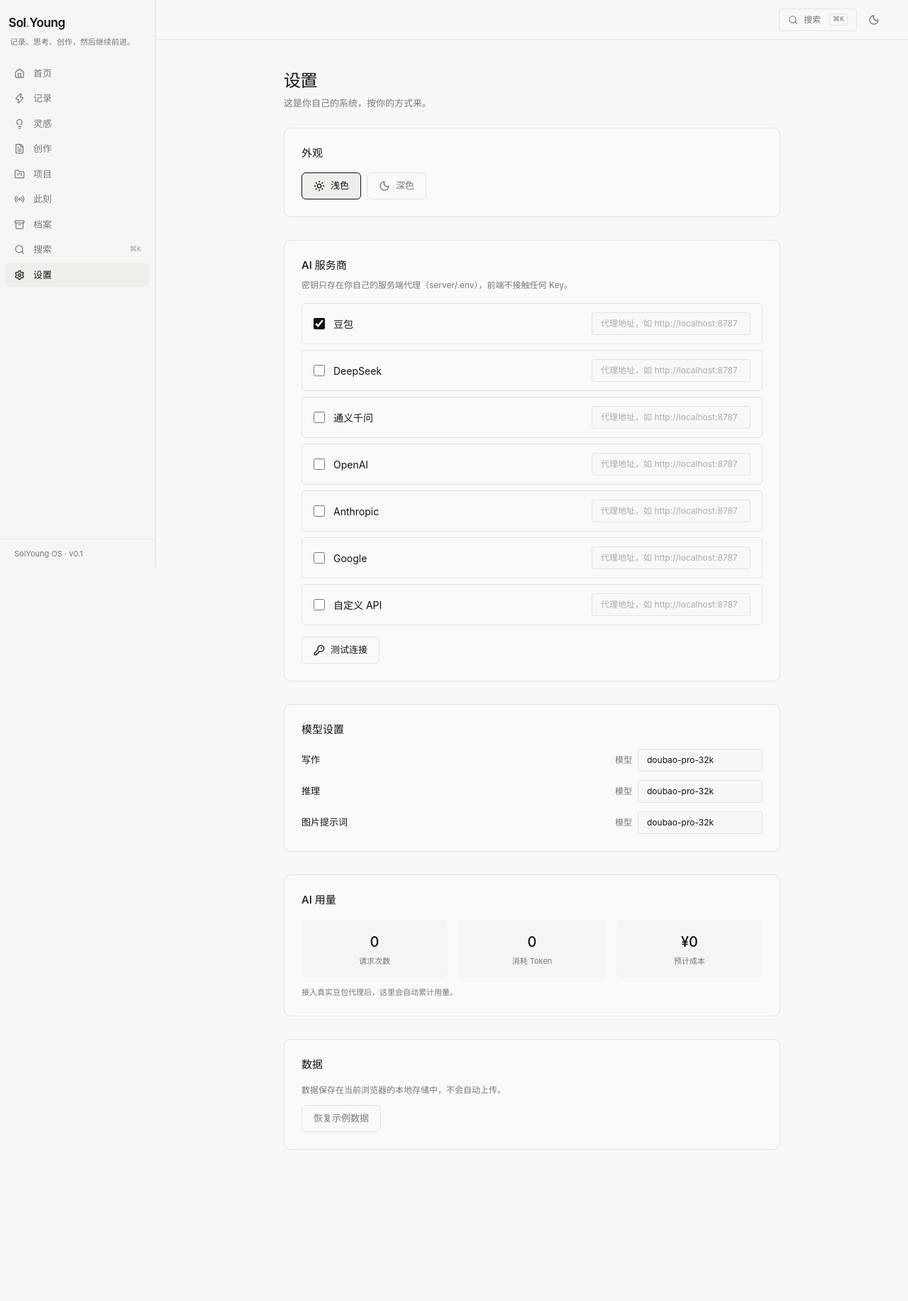
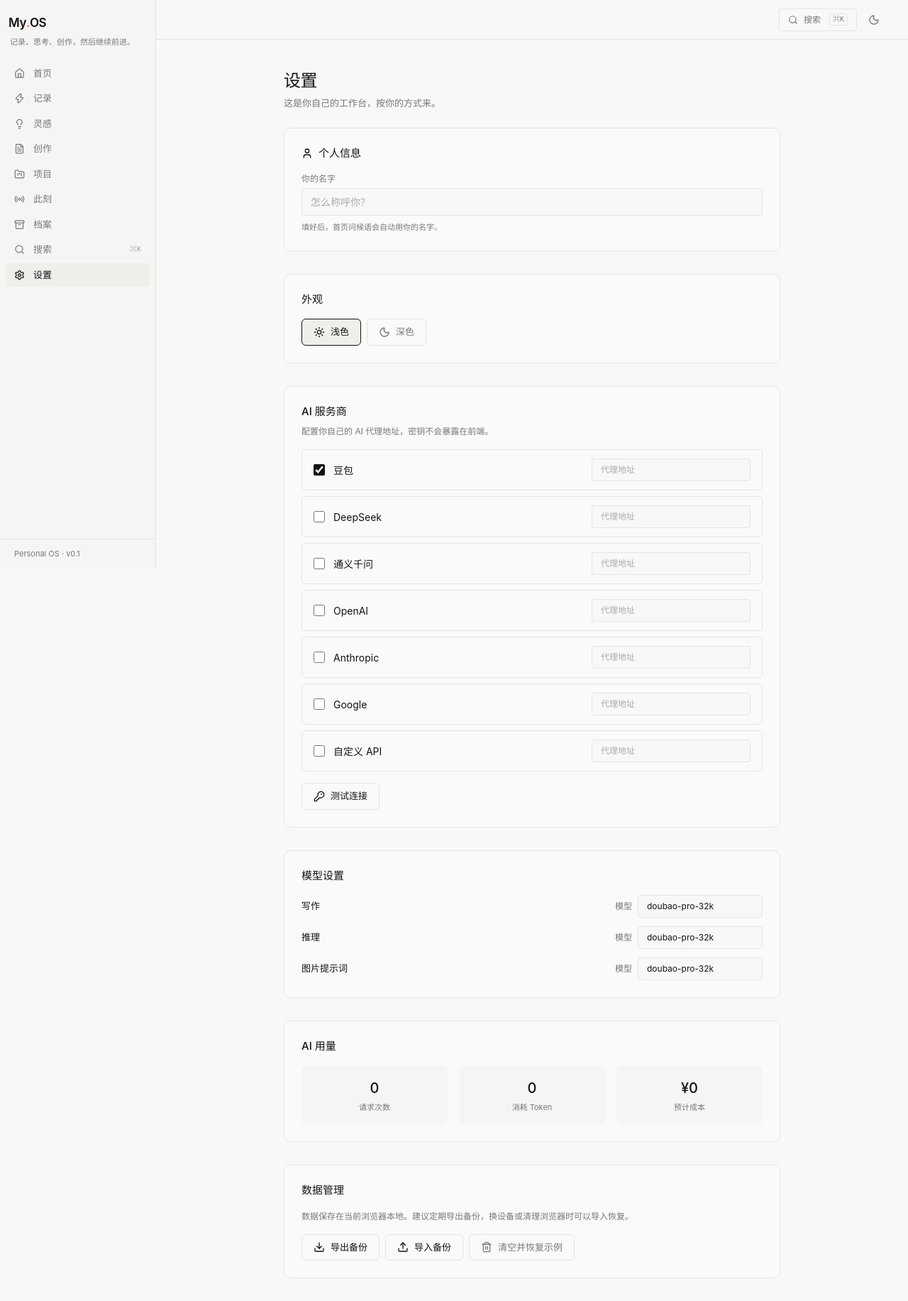
Before and after one commit to SolYoung-Ai/OS, a React (Vite) app: page /#/settings in a window 1280 px wide. Shown: the whole page at 71% size. Before the commit the page ends 1652 px from the top, so only its background shows below. Built offline with nearby package versions, Linux system fonts and the light colour scheme.

Commit message:
feat: 通用化改造 - 去掉个人数据，加用户自定义名字/数据导入导出/PWA安装支持

```diff
--- a/index.html
+++ b/index.html
@@ -1,10 +1,13 @@
 <!doctype html>
-<html lang="en">
+<html lang="zh-CN">
   <head>
     <meta charset="UTF-8" />
     <meta name="viewport" content="width=device-width, initial-scale=1.0" />
-    <title>Sol.Young OS · 记录、思考、创作</title>
-    <link rel="icon" type="image/png" href="/logo-solyoung.png" />
+    <title>Personal OS · 记录、思考、创作</title>
+    <link rel="icon" type="image/png" href="/solyoung-os/logo-solyoung.png" />
+    <link rel="manifest" href="/solyoung-os/manifest.json" />
+    <meta name="theme-color" content="#F7F7F5" />
+    <meta name="description" content="个人创作工作台：记录、思考、创作、发布、归档" />
   </head>
   <body>
     <div id="root"></div>
--- a/src/components/Layout.tsx
+++ b/src/components/Layout.tsx
@@ -27,7 +27,7 @@ export const Layout = () => {
         className="flex items-baseline text-[17px] font-semibold tracking-tight text-foreground"
         aria-label="回到首页"
       >
-        Sol<span className="text-[#E8632B]">.</span>Young
+        My<span className="text-[#E8632B]">.</span>OS
       </button>
       <p className="mt-1.5 pl-0.5 text-[11px] leading-snug text-muted-foreground">
         记录、思考、创作，然后继续前进。
@@ -69,7 +69,7 @@ export const Layout = () => {
         {renderBrand()}
         {renderDesktopNav()}
         <div className="border-t border-border p-2 text-[11px] text-muted-foreground">
-          <p className="px-3 py-1">SolYoung OS · v0.1</p>
+          <p className="px-3 py-1">Personal OS · v0.1</p>
         </div>
       </aside>
 
@@ -77,7 +77,7 @@ export const Layout = () => {
       <header className="fixed inset-x-0 top-0 z-30 flex h-14 items-center justify-between border-b border-border bg-background/80 px-4 backdrop-blur md:left-[220px] md:px-8">
         <div className="flex items-center gap-2 md:hidden">
           <span className="text-[15px] font-semibold tracking-tight text-foreground">
-            Sol<span className="text-[#E8632B]">.</span>Young
+            My<span className="text-[#E8632B]">.</span>OS
           </span>
         </div>
 
--- a/src/data/mock.ts
+++ b/src/data/mock.ts
@@ -1,4 +1,4 @@
-// EXPORTS: MOCK_DB (IDB 初始数据), NOW_MONTHS, CONTENT_TYPE_LABEL, CONTENT_STATUS_LABEL, IDEA_STATUS_LABEL, PROJECT_STATUS_LABEL, ARCHIVE_KIND_LABEL, POTENTIAL_LABEL, IDEA_TYPE_LABEL
+// EXPORTS: MOCK_DB, CONTENT_TYPE_LABEL, CONTENT_STATUS_LABEL, IDEA_STATUS_LABEL, PROJECT_STATUS_LABEL, ARCHIVE_KIND_LABEL, POTENTIAL_LABEL, IDEA_TYPE_LABEL
 
 import type {
   IDB,
@@ -11,28 +11,12 @@ import type {
   ArchiveKind,
 } from './types';
 
-// 用相对时间生成 ISO，避免 mock 日期写死导致"最后更新"永远看起来旧
 function daysAgo(n: number, h = 0, m = 0): string {
   const d = new Date();
   d.setDate(d.getDate() - n);
   d.setHours(h, m, 0, 0);
   return d.toISOString();
 }
-
-export const NOW_MONTHS = [
-  'January',
-  'February',
-  'March',
-  'April',
-  'May',
-  'June',
-  'July',
-  'August',
-  'September',
-  'October',
-  'November',
-  'December',
-];
 
 export const CONTENT_TYPE_LABEL: Record<ContentType, string> = {
   shortvideo: '短视频',
@@ -87,6 +71,8 @@ export const IDEA_TYPE_LABEL: Record<IdeaType, string> = {
 
 export const MOCK_DB: IDB = {
   onboarded: true,
+  userSettings: { name: '' },
+
   aiUsage: { requests: 0, tokens: 0, estimatedCostCny: 0 },
 
   aiProviders: [
@@ -106,11 +92,11 @@ export const MOCK_DB: IDB = {
   ],
 
   nowEntries: [
-    { id: 'now-1', text: '终于把 SolYoung OS 的第一版想清楚了。', createdAt: daysAgo(0, 16, 24), updatedAt: daysAgo(0, 16, 24), publishedAt: daysAgo(0, 16, 24) },
-    { id: 'now-2', text: '开始重新研究 AI 视频生成。', createdAt: daysAgo(1, 14, 12), updatedAt: daysAgo(1, 14, 12), publishedAt: daysAgo(1, 14, 12) },
-    { id: 'now-3', text: '重新设计了 SolYoung 的个人网站。', createdAt: daysAgo(3, 11, 5), updatedAt: daysAgo(3, 11, 5), publishedAt: daysAgo(3, 11, 5) },
-    { id: 'now-4', text: '秋禾农汇：开始搭建品牌内容系统。', createdAt: daysAgo(12, 20, 40), updatedAt: daysAgo(12, 20, 40), publishedAt: daysAgo(12, 20, 40) },
-    { id: 'now-5', text: '野秋食验室：跑通第一批产品试样。', createdAt: daysAgo(20, 9, 30), updatedAt: daysAgo(20, 9, 30), publishedAt: daysAgo(20, 9, 30) },
+    { id: 'now-1', text: '整理了一下这个工作台的结构。', createdAt: daysAgo(0, 16, 24), updatedAt: daysAgo(0, 16, 24), publishedAt: daysAgo(0, 16, 24) },
+    { id: 'now-2', text: '开始研究 AI 辅助创作。', createdAt: daysAgo(1, 14, 12), updatedAt: daysAgo(1, 14, 12), publishedAt: daysAgo(1, 14, 12) },
+    { id: 'now-3', text: '重新设计了个人主页。', createdAt: daysAgo(3, 11, 5), updatedAt: daysAgo(3, 11, 5), publishedAt: daysAgo(3, 11, 5) },
+    { id: 'now-4', text: '开始搭建内容创作流程。', createdAt: daysAgo(12, 20, 40), updatedAt: daysAgo(12, 20, 40), publishedAt: daysAgo(12, 20, 40) },
+    { id: 'now-5', text: '跑通了第一条内容。', createdAt: daysAgo(20, 9, 30), updatedAt: daysAgo(20, 9, 30), publishedAt: daysAgo(20, 9, 30) },
   ],
 
   ideas: [
@@ -168,17 +154,17 @@ export const MOCK_DB: IDB = {
     },
     {
       id: 'idea-4',
-      title: '养生品牌的节气内容怎么讲才不油腻',
+      title: '内容创作怎么讲才不空洞',
       originalThought:
-        '元养说做节气内容，容易陷入"什么节气吃什么"的套话。真正打动人的是把食材溯源讲成一个故事。',
+        '很多内容流于表面，真正打动人的是把一个具体的东西讲成一个故事。溯源、细节、人物。',
       type: 'idea',
-      topic: '元养说 / Content',
+      topic: 'Content / Storytelling',
       potential: 'high',
       status: 'ready',
-      suggestedAngles: ['八珍粉溯源', '黄精九蒸九晒的耐心'],
-      candidateTitles: ['一味食材的旅程'],
+      suggestedAngles: ['把产品讲成故事', '细节比观点更打动人'],
+      candidateTitles: ['具体的力量'],
       relatedIdeaIds: [],
-      tags: ['元养说', '节气'],
+      tags: ['内容', '故事'],
       createdAt: daysAgo(5, 13, 20),
       updatedAt: daysAgo(4, 9, 0),
     },
@@ -266,7 +252,7 @@ export const MOCK_DB: IDB = {
   projects: [
     {
       id: 'project-1',
-      name: 'SolYoung 网站',
+      name: '个人主页',
       status: 'active',
       goal: '建立一个长期属于自己的个人网站。',
       taskIds: ['task-1', 'task-2', 'task-3', 'task-4', 'task-5'],
@@ -290,37 +276,25 @@ export const MOCK_DB: IDB = {
     },
     {
       id: 'project-3',
-      name: '野秋食验室',
+      name: '内容实验',
       status: 'active',
-      goal: '产品试样的实验与记录。',
+      goal: '测试不同内容形式和表达方式。',
       taskIds: ['task-8'],
       ideaIds: [],
       contentIds: [],
-      notes: ['第一批试样已经跑通。'],
+      notes: ['第一批测试内容已经跑通。'],
       createdAt: daysAgo(25, 8, 0),
       updatedAt: daysAgo(5, 16, 40),
     },
     {
       id: 'project-4',
-      name: '秋禾农汇',
-      status: 'active',
-      goal: '搭建家乡辣椒品牌的内容系统。',
+      name: '写作练习',
+      status: 'paused',
+      goal: '每周写一篇，保持手感。',
       taskIds: [],
       ideaIds: [],
       contentIds: [],
-      notes: [],
-      createdAt: daysAgo(40, 12, 0),
-      updatedAt: daysAgo(12, 20, 40),
-    },
-    {
-      id: 'project-5',
-      name: 'Camera Simulator',
-      status: 'paused',
-      goal: '一个相机模拟器的小工具。',
-      taskIds: [],
-      ideaIds: [],
-      contentIds: [],
-      notes: ['先暂停，精力在内容上。'],
+      notes: ['先暂停，精力在视频上。'],
       createdAt: daysAgo(60, 15, 0),
       updatedAt: daysAgo(9, 14, 20),
     },
@@ -334,14 +308,14 @@ export const MOCK_DB: IDB = {
     { id: 'task-5', title: '移动端适配', done: false, projectId: 'project-1', createdAt: daysAgo(30, 10, 0), updatedAt: daysAgo(30, 10, 0) },
     { id: 'task-6', title: '测试模型', done: false, projectId: 'project-2', createdAt: daysAgo(18, 9, 0), updatedAt: daysAgo(18, 9, 0) },
     { id: 'task-7', title: '拍摄视频', done: false, projectId: 'project-2', createdAt: daysAgo(18, 9, 0), updatedAt: daysAgo(18, 9, 0) },
-    { id: 'task-8', title: '记录试样反馈', done: false, projectId: 'project-3', createdAt: daysAgo(25, 8, 0), updatedAt: daysAgo(25, 8, 0) },
+    { id: 'task-8', title: '记录反馈', done: false, projectId: 'project-3', createdAt: daysAgo(25, 8, 0), updatedAt: daysAgo(25, 8, 0) },
   ],
 
   archiveEntries: [
-    { id: 'arc-1', kind: 'milestone', title: 'SolYoung OS 开始设计自己的个人创作系统', occurredOn: daysAgo(0, 0, 0).slice(0, 10), createdAt: daysAgo(0, 0, 0), updatedAt: daysAgo(0, 0, 0) },
+    { id: 'arc-1', kind: 'milestone', title: '开始设计自己的个人创作系统', occurredOn: daysAgo(0, 0, 0).slice(0, 10), createdAt: daysAgo(0, 0, 0), updatedAt: daysAgo(0, 0, 0) },
     { id: 'arc-2', kind: 'project', title: 'AI 视频', subtitle: '开始研究 AI 视频生成。', occurredOn: daysAgo(1, 0, 0).slice(0, 10), createdAt: daysAgo(1, 0, 0), updatedAt: daysAgo(1, 0, 0) },
-    { id: 'arc-3', kind: 'project', title: 'SolYoung', subtitle: '重新设计个人网站。', occurredOn: daysAgo(3, 0, 0).slice(0, 10), createdAt: daysAgo(3, 0, 0), updatedAt: daysAgo(3, 0, 0) },
-    { id: 'arc-4', kind: 'project', title: '秋禾农汇', subtitle: '开始搭建品牌内容系统。', occurredOn: daysAgo(12, 0, 0).slice(0, 10), createdAt: daysAgo(12, 0, 0), updatedAt: daysAgo(12, 0, 0) },
-    { id: 'arc-5', kind: 'milestone', title: '元养说', subtitle: '跑通第一批产品试样。', occurredOn: daysAgo(20, 0, 0).slice(0, 10), createdAt: daysAgo(20, 0, 0), updatedAt: daysAgo(20, 0, 0) },
+    { id: 'arc-3', kind: 'project', title: '个人主页', subtitle: '重新设计。', occurredOn: daysAgo(3, 0, 0).slice(0, 10), createdAt: daysAgo(3, 0, 0), updatedAt: daysAgo(3, 0, 0) },
+    { id: 'arc-4', kind: 'project', title: '内容创作', subtitle: '开始搭建内容系统。', occurredOn: daysAgo(12, 0, 0).slice(0, 10), createdAt: daysAgo(12, 0, 0), updatedAt: daysAgo(12, 0, 0) },
+    { id: 'arc-5', kind: 'milestone', title: '第一条内容', subtitle: '跑通。', occurredOn: daysAgo(20, 0, 0).slice(0, 10), createdAt: daysAgo(20, 0, 0), updatedAt: daysAgo(20, 0, 0) },
   ],
 };
--- a/src/data/types.ts
+++ b/src/data/types.ts
@@ -129,6 +129,11 @@ export interface IAIUsage {
   estimatedCostCny: number;
 }
 
+// ── 用户设置 ──────────────────────────────────────────────
+export interface IUserSettings {
+  name: string; // 用户昵称，首页问候语用
+}
+
 // ── 数据库 ────────────────────────────────────────────────
 export interface IDB {
   ideas: IIdea[];
@@ -141,4 +146,5 @@ export interface IDB {
   modelSettings: IModelSetting[];
   aiUsage: IAIUsage;
   onboarded: boolean;
+  userSettings: IUserSettings;
 }
--- a/src/pages/HomePage/HomePage.tsx
+++ b/src/pages/HomePage/HomePage.tsx
@@ -42,13 +42,14 @@ export default function HomePage() {
 
   const hour = new Date().getHours();
   const greeting = hour < 12 ? '早上好' : hour < 18 ? '下午好' : '晚上好';
+  const name = db.userSettings?.name?.trim();
 
   return (
     <div className="mx-auto w-full max-w-[900px]">
       {/* ── 问候 + 快速输入 ───────────────────── */}
       <div className="pt-4 pb-8">
         <h1 className="text-[26px] font-medium tracking-tight text-foreground">
-          {greeting}，宋杨。
+          {greeting}{name ? `，${name}。` : '。'}
         </h1>
         <p className="mt-1 text-[14px] text-muted-foreground">今天想做什么？</p>
 
--- a/src/pages/SettingsPage/SettingsPage.tsx
+++ b/src/pages/SettingsPage/SettingsPage.tsx
@@ -1,12 +1,12 @@
 // EXPORTS: SettingsPage
-// 设置：外观 / AI 服务商 / 模型设置 / AI 用量 / 数据
+// 设置：个人信息 / 外观 / AI 服务商 / 模型设置 / AI 用量 / 数据导入导出
 
-import { useState } from 'react';
+import { useState, useRef } from 'react';
 import { useDB } from '@/data/db-context';
 import { useThemeMode } from '@/hooks/use-theme-mode';
 import type { TaskKind } from '@/data/types';
 import { toast } from 'sonner';
-import { Sun, Moon, KeyRound } from 'lucide-react';
+import { Sun, Moon, KeyRound, Download, Upload, Trash2, User } from 'lucide-react';
 
 const TASK_LABEL: Record<TaskKind, string> = {
   writing: '写作',
@@ -18,6 +18,7 @@ export default function SettingsPage() {
   const { db, setDb, resetAll } = useDB();
   const { theme, setTheme } = useThemeMode();
   const [testing, setTesting] = useState(false);
+  const fileRef = useRef<HTMLInputElement>(null);
 
   const toggleProvider = (id: string) => {
     setDb((prev) => ({
@@ -37,17 +38,58 @@ export default function SettingsPage() {
     }));
   };
 
+  const setName = (name: string) => {
+    setDb((prev) => ({
+      ...prev,
+      userSettings: { ...prev.userSettings, name },
+    }));
+  };
+
   const testConnection = () => {
     setTesting(true);
     setTimeout(() => {
       setTesting(false);
-      toast.info('提示：请先在 server/ 目录运行代理并填好 ARK_API_KEY');
+      toast.info('提示：请先配置 AI 代理地址');
     }, 1200);
   };
 
   const onReset = () => {
+    if (confirm('确定要清空所有数据并恢复示例吗？此操作不可撤销。')) {
       resetAll();
       toast.success('已恢复示例数据');
+    }
+  };
+
+  const onExport = () => {
+    const blob = new Blob([JSON.stringify(db, null, 2)], { type: 'application/json' });
+    const url = URL.createObjectURL(blob);
+    const a = document.createElement('a');
+    a.href = url;
+    a.download = `personal-os-backup-${new Date().toISOString().slice(0, 10)}.json`;
+    a.click();
+    URL.revokeObjectURL(url);
+    toast.success('已导出备份文件');
+  };
+
+  const onImport = (e: React.ChangeEvent<HTMLInputElement>) => {
+    const file = e.target.files?.[0];
+    if (!file) return;
+    const reader = new FileReader();
+    reader.onload = () => {
+      try {
+        const data = JSON.parse(reader.result as string);
+        if (!data.ideas || !data.contents || !data.projects) {
+          toast.error('文件格式不正确');
+          return;
+        }
+        setDb(() => data);
+        toast.success('数据导入成功');
+      } catch {
+        toast.error('导入失败，请检查文件');
+      }
+    };
+    reader.readAsText(file);
+    e.target.value = '';
   };
 
   return (
@@ -55,7 +97,24 @@ export default function SettingsPage() {
       <div className="pb-6 pt-2">
         <h1 className="text-[24px] font-medium tracking-tight text-foreground">设置</h1>
         <p className="mt-1 text-[13px] text-muted-foreground">
-          这是你自己的系统，按你的方式来。
+          这是你自己的工作台，按你的方式来。
+        </p>
+      </div>
+
+      {/* 个人信息 */}
+      <div className="mb-8 rounded-xl border border-border bg-card p-6">
+        <h2 className="mb-4 flex items-center gap-2 text-[15px] font-medium text-foreground">
+          <User className="h-4 w-4" /> 个人信息
+        </h2>
+        <label className="mb-1 block text-[12px] text-muted-foreground">你的名字</label>
+        <input
+          value={db.userSettings?.name ?? ''}
+          onChange={(e) => setName(e.target.value)}
+          placeholder="怎么称呼你？"
+          className="w-full rounded-md border border-border bg-background px-3 py-2 text-[14px] placeholder:text-muted-foreground/60 focus:border-foreground/30 focus:outline-none"
+        />
+        <p className="mt-2 text-[11px] text-muted-foreground">
+          填好后，首页问候语会自动用你的名字。
         </p>
       </div>
 
@@ -88,7 +147,7 @@ export default function SettingsPage() {
           <h2 className="text-[15px] font-medium text-foreground">AI 服务商</h2>
         </div>
         <p className="mb-4 text-[12px] text-muted-foreground">
-          密钥只存在你自己的服务端代理（server/.env），前端不接触任何 Key。
+          配置你自己的 AI 代理地址，密钥不会暴露在前端。
         </p>
         <div className="space-y-2">
           {db.aiProviders.map((p) => (
@@ -108,7 +167,7 @@ export default function SettingsPage() {
               <input
                 value={p.endpoint}
                 onChange={(e) => setEndpoint(p.id, e.target.value)}
-                placeholder="代理地址，如 http://localhost:8787"
+                placeholder="代理地址"
                 className="w-56 rounded-md border border-border bg-background px-3 py-1.5 text-[12px] placeholder:text-muted-foreground/60 focus:border-foreground/30 focus:outline-none"
               />
             </div>
@@ -167,23 +226,35 @@ export default function SettingsPage() {
             <p className="mt-1 text-[11px] text-muted-foreground">预计成本</p>
           </div>
         </div>
-        <p className="mt-3 text-[11px] text-muted-foreground">
-          接入真实豆包代理后，这里会自动累计用量。
-        </p>
       </div>
 
-      {/* 数据 */}
+      {/* 数据管理 */}
       <div className="rounded-xl border border-border bg-card p-6">
-        <h2 className="mb-4 text-[15px] font-medium text-foreground">数据</h2>
-        <p className="mb-3 text-[12px] text-muted-foreground">
-          数据保存在当前浏览器的本地存储中，不会自动上传。
+        <h2 className="mb-4 text-[15px] font-medium text-foreground">数据管理</h2>
+        <p className="mb-4 text-[12px] text-muted-foreground">
+          数据保存在当前浏览器本地。建议定期导出备份，换设备或清理浏览器时可以导入恢复。
         </p>
+        <div className="flex flex-wrap gap-2">
+          <button
+            onClick={onExport}
+            className="inline-flex items-center gap-2 rounded-lg border border-border px-4 py-2 text-[13px] text-foreground hover:bg-accent"
+          >
+            <Download className="h-4 w-4" /> 导出备份
+          </button>
+          <button
+            onClick={() => fileRef.current?.click()}
+            className="inline-flex items-center gap-2 rounded-lg border border-border px-4 py-2 text-[13px] text-foreground hover:bg-accent"
+          >
+            <Upload className="h-4 w-4" /> 导入备份
+          </button>
+          <input ref={fileRef} type="file" accept=".json" onChange={onImport} className="hidden" />
           <button
             onClick={onReset}
-          className="rounded-lg border border-border px-4 py-2 text-[13px] text-muted-foreground hover:bg-accent hover:text-destructive"
+            className="inline-flex items-center gap-2 rounded-lg border border-border px-4 py-2 text-[13px] text-muted-foreground hover:bg-accent hover:text-destructive"
           >
-          恢复示例数据
+            <Trash2 className="h-4 w-4" /> 清空并恢复示例
           </button>
+        </div>
       </div>
     </div>
   );
```
Also changed, not shown: public/manifest.json (added). Lines whose indentation alone changed are shown as unchanged.
